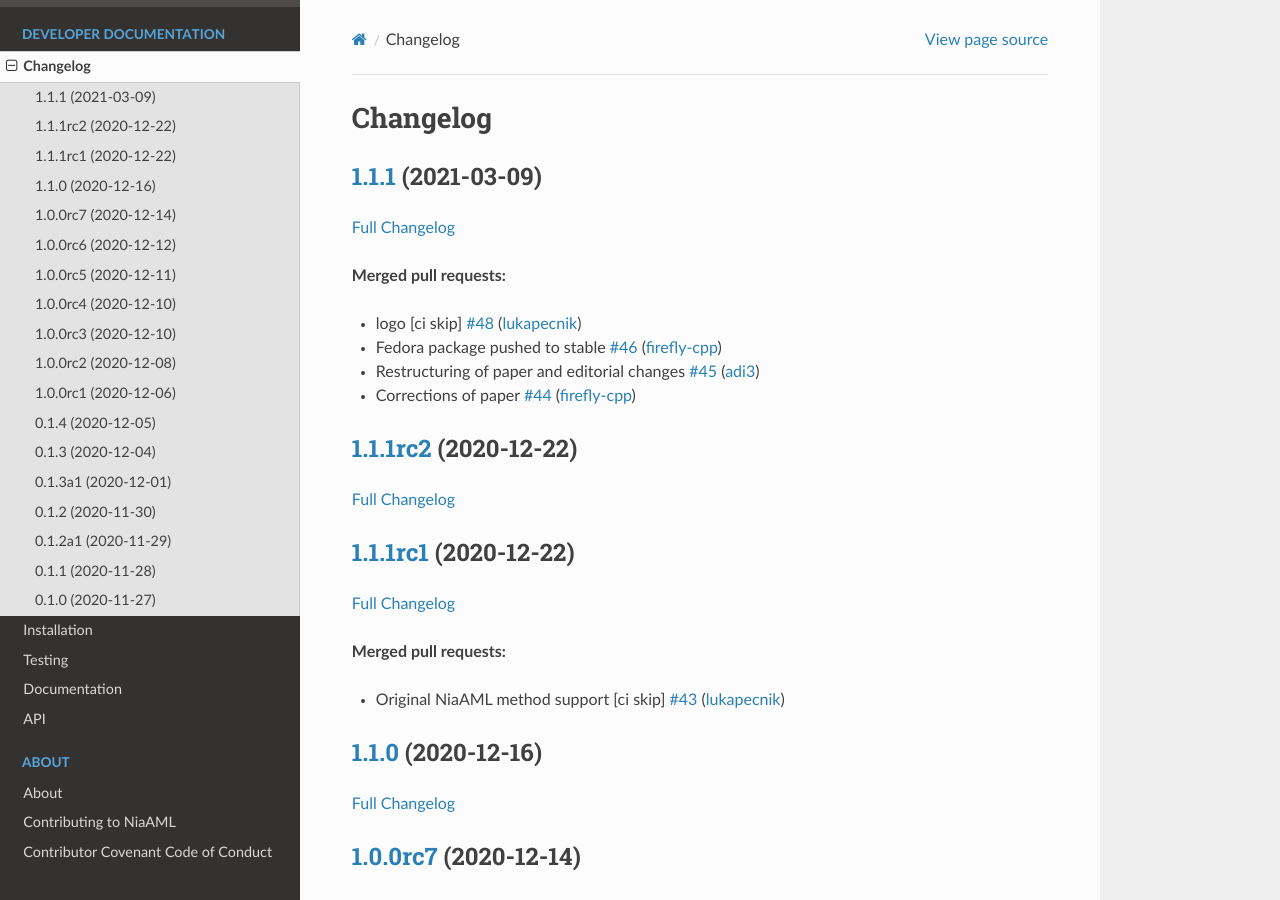
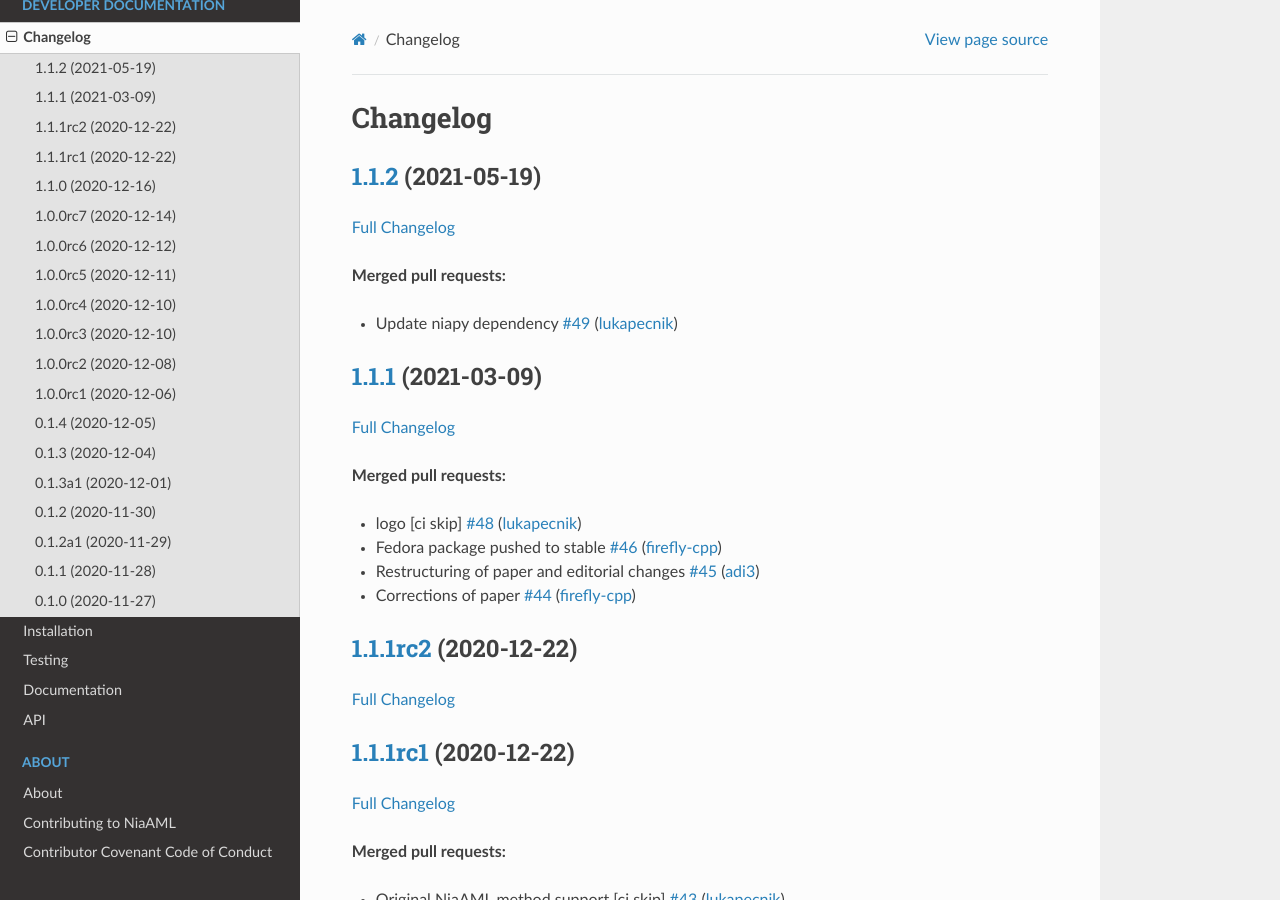
Before and after one commit to firefly-cpp/NiaAML, a Sphinx documentation site: the page built from docs/changelog.rst, in a window 1280 px wide and 900 px high. Built offline with Sphinx 7.4.7 and the Read the Docs theme 2.0.0, drawn with Linux system fonts in a browser that asks for light colours; some of the changed text lies outside the part shown.

Commit message:
Update changelog

```diff
--- a/docs/changelog.rst
+++ b/docs/changelog.rst
@@ -1,11 +1,23 @@
 Changelog
 =========
 
-`1.1.1 <https://github.com/lukapecnik/NiaAML/tree/1.1.1>`__ (2021-03-09)
+`1.1.2 <https://github.com/lukapecnik/niaaml/tree/1.1.2>`__ (2021-05-19)
 ------------------------------------------------------------------------
 
 `Full
-Changelog <https://github.com/lukapecnik/NiaAML/compare/1.1.1rc2...1.1.1>`__
+Changelog <https://github.com/lukapecnik/niaaml/compare/1.1.1...1.1.2>`__
+
+**Merged pull requests:**
+
+-  Update niapy dependency
+   `#49 <https://github.com/lukapecnik/NiaAML/pull/49>`__
+   (`lukapecnik <https://github.com/lukapecnik>`__)
+
+`1.1.1 <https://github.com/lukapecnik/niaaml/tree/1.1.1>`__ (2021-03-09)
+------------------------------------------------------------------------
+
+`Full
+Changelog <https://github.com/lukapecnik/niaaml/compare/1.1.1rc2...1.1.1>`__
 
 **Merged pull requests:**
 
@@ -21,17 +33,17 @@
    `#44 <https://github.com/lukapecnik/NiaAML/pull/44>`__
    (`firefly-cpp <https://github.com/firefly-cpp>`__)
 
-`1.1.1rc2 <https://github.com/lukapecnik/NiaAML/tree/1.1.1rc2>`__ (2020-12-22)
+`1.1.1rc2 <https://github.com/lukapecnik/niaaml/tree/1.1.1rc2>`__ (2020-12-22)
 ------------------------------------------------------------------------------
 
 `Full
-Changelog <https://github.com/lukapecnik/NiaAML/compare/1.1.1rc1...1.1.1rc2>`__
+Changelog <https://github.com/lukapecnik/niaaml/compare/1.1.1rc1...1.1.1rc2>`__
 
-`1.1.1rc1 <https://github.com/lukapecnik/NiaAML/tree/1.1.1rc1>`__ (2020-12-22)
+`1.1.1rc1 <https://github.com/lukapecnik/niaaml/tree/1.1.1rc1>`__ (2020-12-22)
 ------------------------------------------------------------------------------
 
 `Full
-Changelog <https://github.com/lukapecnik/NiaAML/compare/1.1.0...1.1.1rc1>`__
+Changelog <https://github.com/lukapecnik/niaaml/compare/1.1.0...1.1.1rc1>`__
 
 **Merged pull requests:**
 
@@ -39,17 +51,17 @@
    `#43 <https://github.com/lukapecnik/NiaAML/pull/43>`__
    (`lukapecnik <https://github.com/lukapecnik>`__)
 
-`1.1.0 <https://github.com/lukapecnik/NiaAML/tree/1.1.0>`__ (2020-12-16)
+`1.1.0 <https://github.com/lukapecnik/niaaml/tree/1.1.0>`__ (2020-12-16)
 ------------------------------------------------------------------------
 
 `Full
-Changelog <https://github.com/lukapecnik/NiaAML/compare/1.0.0rc7...1.1.0>`__
+Changelog <https://github.com/lukapecnik/niaaml/compare/1.0.0rc7...1.1.0>`__
 
-`1.0.0rc7 <https://github.com/lukapecnik/NiaAML/tree/1.0.0rc7>`__ (2020-12-14)
+`1.0.0rc7 <https://github.com/lukapecnik/niaaml/tree/1.0.0rc7>`__ (2020-12-14)
 ------------------------------------------------------------------------------
 
 `Full
-Changelog <https://github.com/lukapecnik/NiaAML/compare/1.0.0rc6...1.0.0rc7>`__
+Changelog <https://github.com/lukapecnik/niaaml/compare/1.0.0rc6...1.0.0rc7>`__
 
 **Closed issues:**
 
@@ -63,11 +75,11 @@
    `#39 <https://github.com/lukapecnik/NiaAML/pull/39>`__
    (`firefly-cpp <https://github.com/firefly-cpp>`__)
 
-`1.0.0rc6 <https://github.com/lukapecnik/NiaAML/tree/1.0.0rc6>`__ (2020-12-12)
+`1.0.0rc6 <https://github.com/lukapecnik/niaaml/tree/1.0.0rc6>`__ (2020-12-12)
 ------------------------------------------------------------------------------
 
 `Full
-Changelog <https://github.com/lukapecnik/NiaAML/compare/1.0.0rc5...1.0.0rc6>`__
+Changelog <https://github.com/lukapecnik/niaaml/compare/1.0.0rc5...1.0.0rc6>`__
 
 **Closed issues:**
 
@@ -86,11 +98,11 @@
    `#36 <https://github.com/lukapecnik/NiaAML/pull/36>`__
    (`firefly-cpp <https://github.com/firefly-cpp>`__)
 
-`1.0.0rc5 <https://github.com/lukapecnik/NiaAML/tree/1.0.0rc5>`__ (2020-12-11)
+`1.0.0rc5 <https://github.com/lukapecnik/niaaml/tree/1.0.0rc5>`__ (2020-12-11)
 ------------------------------------------------------------------------------
 
 `Full
-Changelog <https://github.com/lukapecnik/NiaAML/compare/1.0.0rc4...1.0.0rc5>`__
+Changelog <https://github.com/lukapecnik/niaaml/compare/1.0.0rc4...1.0.0rc5>`__
 
 **Closed issues:**
 
@@ -102,11 +114,11 @@
 -  Conda support `#35 <https://github.com/lukapecnik/NiaAML/pull/35>`__
    (`lukapecnik <https://github.com/lukapecnik>`__)
 
-`1.0.0rc4 <https://github.com/lukapecnik/NiaAML/tree/1.0.0rc4>`__ (2020-12-10)
+`1.0.0rc4 <https://github.com/lukapecnik/niaaml/tree/1.0.0rc4>`__ (2020-12-10)
 ------------------------------------------------------------------------------
 
 `Full
-Changelog <https://github.com/lukapecnik/NiaAML/compare/1.0.0rc3...1.0.0rc4>`__
+Changelog <https://github.com/lukapecnik/niaaml/compare/1.0.0rc3...1.0.0rc4>`__
 
 **Merged pull requests:**
 
@@ -117,17 +129,17 @@
    `#32 <https://github.com/lukapecnik/NiaAML/pull/32>`__
    (`firefly-cpp <https://github.com/firefly-cpp>`__)
 
-`1.0.0rc3 <https://github.com/lukapecnik/NiaAML/tree/1.0.0rc3>`__ (2020-12-10)
+`1.0.0rc3 <https://github.com/lukapecnik/niaaml/tree/1.0.0rc3>`__ (2020-12-10)
 ------------------------------------------------------------------------------
 
 `Full
-Changelog <https://github.com/lukapecnik/NiaAML/compare/1.0.0rc2...1.0.0rc3>`__
+Changelog <https://github.com/lukapecnik/niaaml/compare/1.0.0rc2...1.0.0rc3>`__
 
-`1.0.0rc2 <https://github.com/lukapecnik/NiaAML/tree/1.0.0rc2>`__ (2020-12-08)
+`1.0.0rc2 <https://github.com/lukapecnik/niaaml/tree/1.0.0rc2>`__ (2020-12-08)
 ------------------------------------------------------------------------------
 
 `Full
-Changelog <https://github.com/lukapecnik/NiaAML/compare/1.0.0rc1...1.0.0rc2>`__
+Changelog <https://github.com/lukapecnik/niaaml/compare/1.0.0rc1...1.0.0rc2>`__
 
 **Merged pull requests:**
 
@@ -143,11 +155,11 @@
    `#27 <https://github.com/lukapecnik/NiaAML/pull/27>`__
    (`lukapecnik <https://github.com/lukapecnik>`__)
 
-`1.0.0rc1 <https://github.com/lukapecnik/NiaAML/tree/1.0.0rc1>`__ (2020-12-06)
+`1.0.0rc1 <https://github.com/lukapecnik/niaaml/tree/1.0.0rc1>`__ (2020-12-06)
 ------------------------------------------------------------------------------
 
 `Full
-Changelog <https://github.com/lukapecnik/NiaAML/compare/0.1.4...1.0.0rc1>`__
+Changelog <https://github.com/lukapecnik/niaaml/compare/0.1.4...1.0.0rc1>`__
 
 **Merged pull requests:**
 
@@ -155,11 +167,11 @@
    `#26 <https://github.com/lukapecnik/NiaAML/pull/26>`__
    (`lukapecnik <https://github.com/lukapecnik>`__)
 
-`0.1.4 <https://github.com/lukapecnik/NiaAML/tree/0.1.4>`__ (2020-12-05)
+`0.1.4 <https://github.com/lukapecnik/niaaml/tree/0.1.4>`__ (2020-12-05)
 ------------------------------------------------------------------------
 
 `Full
-Changelog <https://github.com/lukapecnik/NiaAML/compare/0.1.3...0.1.4>`__
+Changelog <https://github.com/lukapecnik/niaaml/compare/0.1.3...0.1.4>`__
 
 **Merged pull requests:**
 
@@ -170,17 +182,17 @@
    `#24 <https://github.com/lukapecnik/NiaAML/pull/24>`__
    (`firefly-cpp <https://github.com/firefly-cpp>`__)
 
-`0.1.3 <https://github.com/lukapecnik/NiaAML/tree/0.1.3>`__ (2020-12-04)
+`0.1.3 <https://github.com/lukapecnik/niaaml/tree/0.1.3>`__ (2020-12-04)
 ------------------------------------------------------------------------
 
 `Full
-Changelog <https://github.com/lukapecnik/NiaAML/compare/0.1.3a1...0.1.3>`__
+Changelog <https://github.com/lukapecnik/niaaml/compare/0.1.3a1...0.1.3>`__
 
-`0.1.3a1 <https://github.com/lukapecnik/NiaAML/tree/0.1.3a1>`__ (2020-12-01)
+`0.1.3a1 <https://github.com/lukapecnik/niaaml/tree/0.1.3a1>`__ (2020-12-01)
 ----------------------------------------------------------------------------
 
 `Full
-Changelog <https://github.com/lukapecnik/NiaAML/compare/0.1.2...0.1.3a1>`__
+Changelog <https://github.com/lukapecnik/niaaml/compare/0.1.2...0.1.3a1>`__
 
 **Merged pull requests:**
 
@@ -191,11 +203,11 @@
    `#22 <https://github.com/lukapecnik/NiaAML/pull/22>`__
    (`lukapecnik <https://github.com/lukapecnik>`__)
 
-`0.1.2 <https://github.com/lukapecnik/NiaAML/tree/0.1.2>`__ (2020-11-30)
+`0.1.2 <https://github.com/lukapecnik/niaaml/tree/0.1.2>`__ (2020-11-30)
 ------------------------------------------------------------------------
 
 `Full
-Changelog <https://github.com/lukapecnik/NiaAML/compare/0.1.2a1...0.1.2>`__
+Changelog <https://github.com/lukapecnik/niaaml/compare/0.1.2a1...0.1.2>`__
 
 **Implemented enhancements:**
 
@@ -218,12 +230,15 @@
 -  badges and readme update
    `#19 <https://github.com/lukapecnik/NiaAML/pull/19>`__
    (`lukapecnik <https://github.com/lukapecnik>`__)
+-  Contributors table added
+   `#12 <https://github.com/lukapecnik/NiaAML/pull/12>`__
+   (`lukapecnik <https://github.com/lukapecnik>`__)
 
-`0.1.2a1 <https://github.com/lukapecnik/NiaAML/tree/0.1.2a1>`__ (2020-11-29)
+`0.1.2a1 <https://github.com/lukapecnik/niaaml/tree/0.1.2a1>`__ (2020-11-29)
 ----------------------------------------------------------------------------
 
 `Full
-Changelog <https://github.com/lukapecnik/NiaAML/compare/0.1.1...0.1.2a1>`__
+Changelog <https://github.com/lukapecnik/niaaml/compare/0.1.1...0.1.2a1>`__
 
 **Closed issues:**
 
```
Also changed, not shown: other parts of docs/changelog.rst (+4 -10 lines), CHANGELOG.md (+45 -40 lines).
